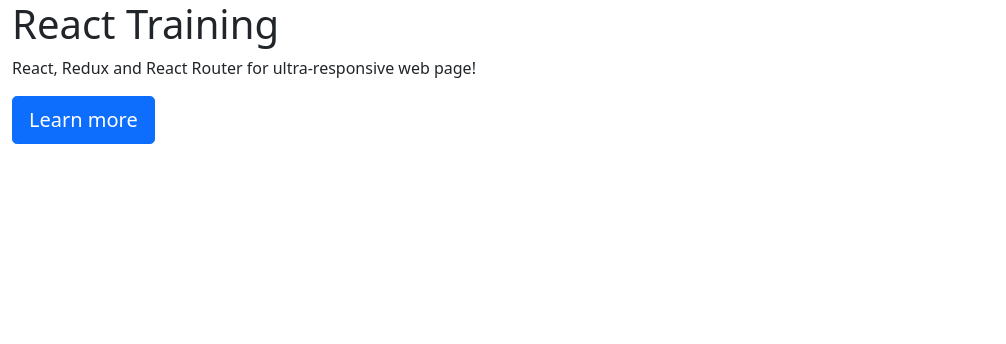
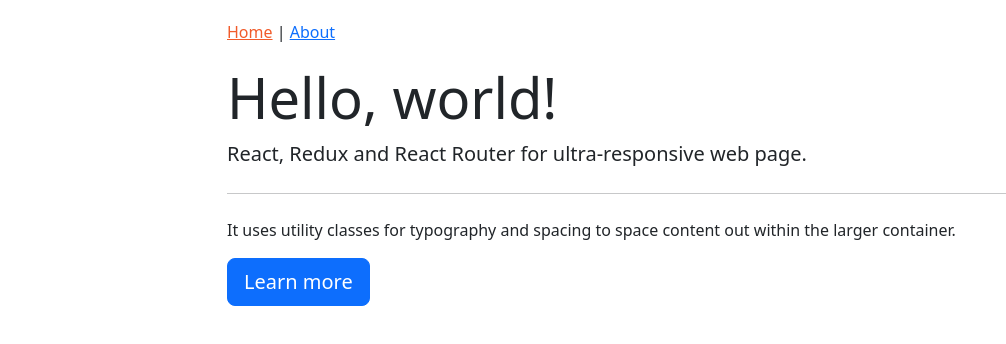
Before and after one commit to ngcdan/react-redux, a React app: page / in a window 1280 px wide. Shown: the whole page, without its empty margins (0-1006 px from the left). Built offline with nearby package versions, Linux system fonts and the light colour scheme.

Commit message:
update code

```diff
--- a/package.json
+++ b/package.json
@@ -37,9 +37,9 @@
     "webpack-dev-server": "3.11.2"
   },
   "dependencies": {
-    "bootstrap": "^5.1.0",
+    "bootstrap": "5.1.0",
     "react": "17.0.2",
     "react-dom": "17.0.2",
-    "react-router-dom": "^5.2.0"
+    "react-router-dom": "5.2.0"
   }
 }
--- a/src/components/App.js
+++ b/src/components/App.js
@@ -1,16 +1,22 @@
 import React from 'react';
 import { Switch, Route } from 'react-router-dom';
+
 import HomePage from './home/HomePage';
+import Header from './common/Header';
+import AboutPage from './about/AboutPage';
 
-
-const App = () => {
+function App() {
   return (
     <div className='container-fluid'>
+      <Header />
       <Switch>
-        <Route exact path={'/'} component={HomePage} />
+        <Route exact path='/' component={HomePage} />
+        <Route path={'/about'} component={AboutPage} />
+        <Route path={'/courses'} component={AboutPage} />
+        <Route render={() => <h1>Oops! Page not found.</h1>} />
       </Switch>
     </div>
-  )
+  );
 }
 
 export default App;
--- /dev/null
+++ b/src/components/PageNotFound.js
@@ -0,0 +1,5 @@
+import React from "react";
+
+const PageNotFound = () => <h1>Oops! Page not found.</h1>;
+
+export default PageNotFound;
--- /dev/null
+++ b/src/components/about/AboutPage.js
@@ -0,0 +1,5 @@
+import React from 'react';
+
+const AboutPage = () => (<h1>About Page</h1>);
+
+export default AboutPage;
--- /dev/null
+++ b/src/components/common/Header.js
@@ -0,0 +1,15 @@
+import React from 'react';
+import { NavLink } from "react-router-dom";
+
+const Header = () => {
+  const activeStyle = { color: "#F15B2A" };
+  return (
+    <nav>
+      <NavLink to="/" activeStyle={activeStyle} exact>Home</NavLink>
+      {' | '}
+      <NavLink to="/about" activeStyle={activeStyle}>About</NavLink>
+    </nav>
+  );
+}
+
+export default Header;
--- a/src/components/home/HomePage.js
+++ b/src/components/home/HomePage.js
@@ -3,12 +3,14 @@
 
 const HomePage = () => {
   return (
-    < div className='jumbotron' >
-      <h1>React Training</h1>
-      <p>React, Redux and React Router for ultra-responsive web page!</p>
-      <Link to={'/about'} className='btn btn-primary btn-lg'> Learn more</Link>
-    </div >
-  )
+    <div class="jumbotron">
+      <h1 class="display-4">Hello, world!</h1>
+      <p class="lead">React, Redux and React Router for ultra-responsive web page.</p>
+      <hr class="my-4"></hr>
+      <p>It uses utility classes for typography and spacing to space content out within the larger container.</p>
+      <Link to={'about'} className='btn btn-primary btn-lg'> Learn more</Link>
+    </div>
+  );
 }
 
 export default HomePage;
--- a/src/style.scss
+++ b/src/index.scss
@@ -1,4 +1,4 @@
-#app {
+#root {
   max-width: 850px;
   margin: 0 auto;
 }
```
Also changed, not shown: src/index.js (+5 -3 lines), src/index.css (renamed from src/style.css).
